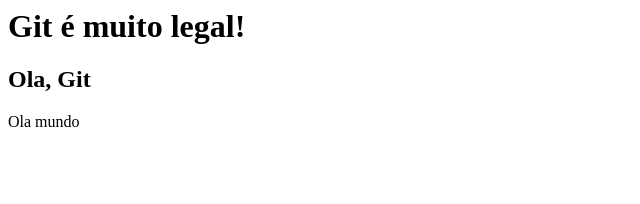
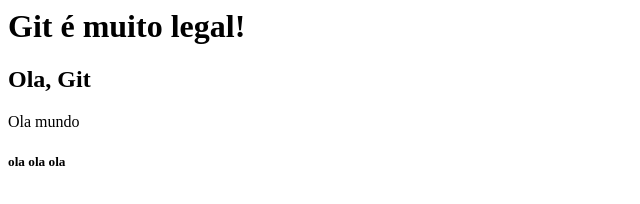
Before and after one commit to lucasazevedo98/projeto_git, a plain HTML site: page index.html in a window 1280 px wide. Shown: the full height of the page, 0-640 px from the left. Drawn offline with Linux system fonts and the light colour scheme.

Commit message:
terceira motificação

```diff
--- a/index.html
+++ b/index.html
@@ -7,7 +7,7 @@
 			<h2>Ola, Git </h2>
 			<p>Ola mundo</p>
 
-
+			<h5> ola ola ola </h5>
 		</body>
 
 </html>
```
